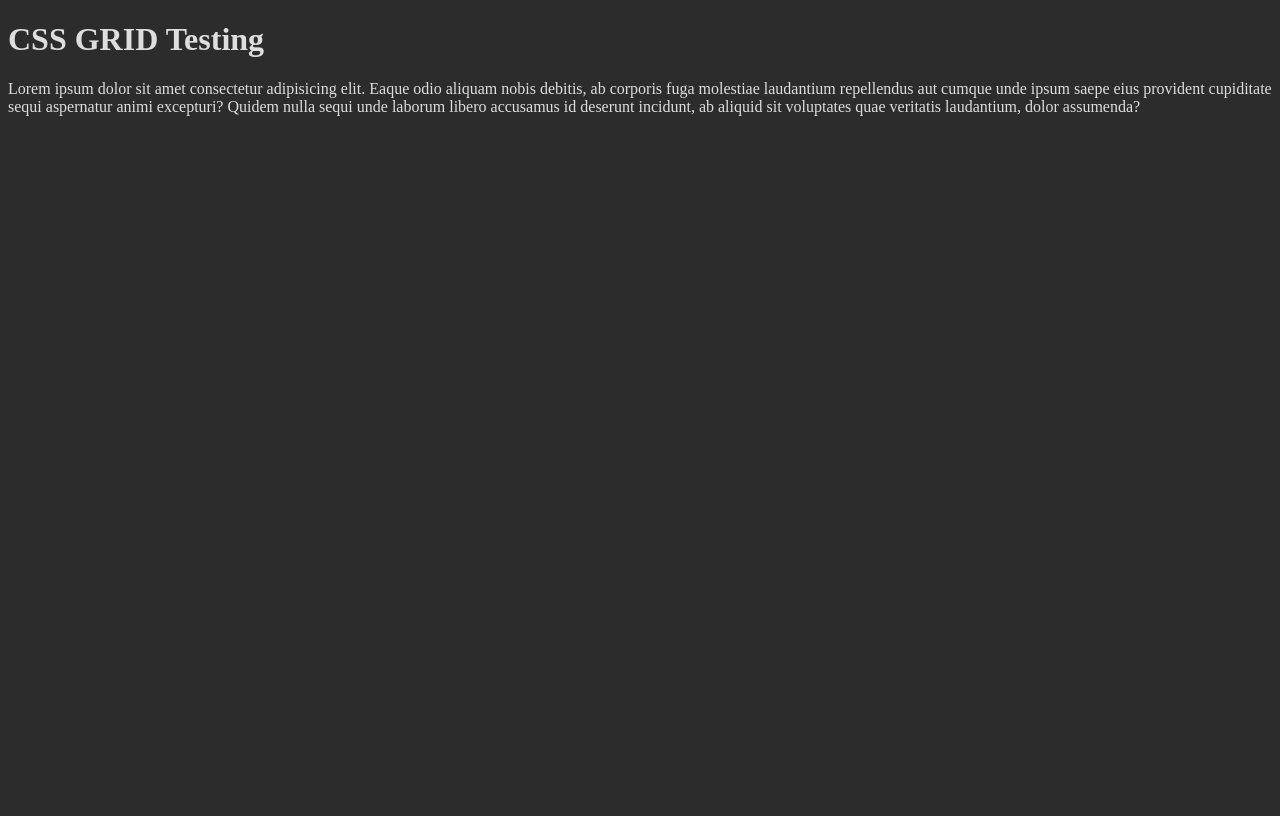
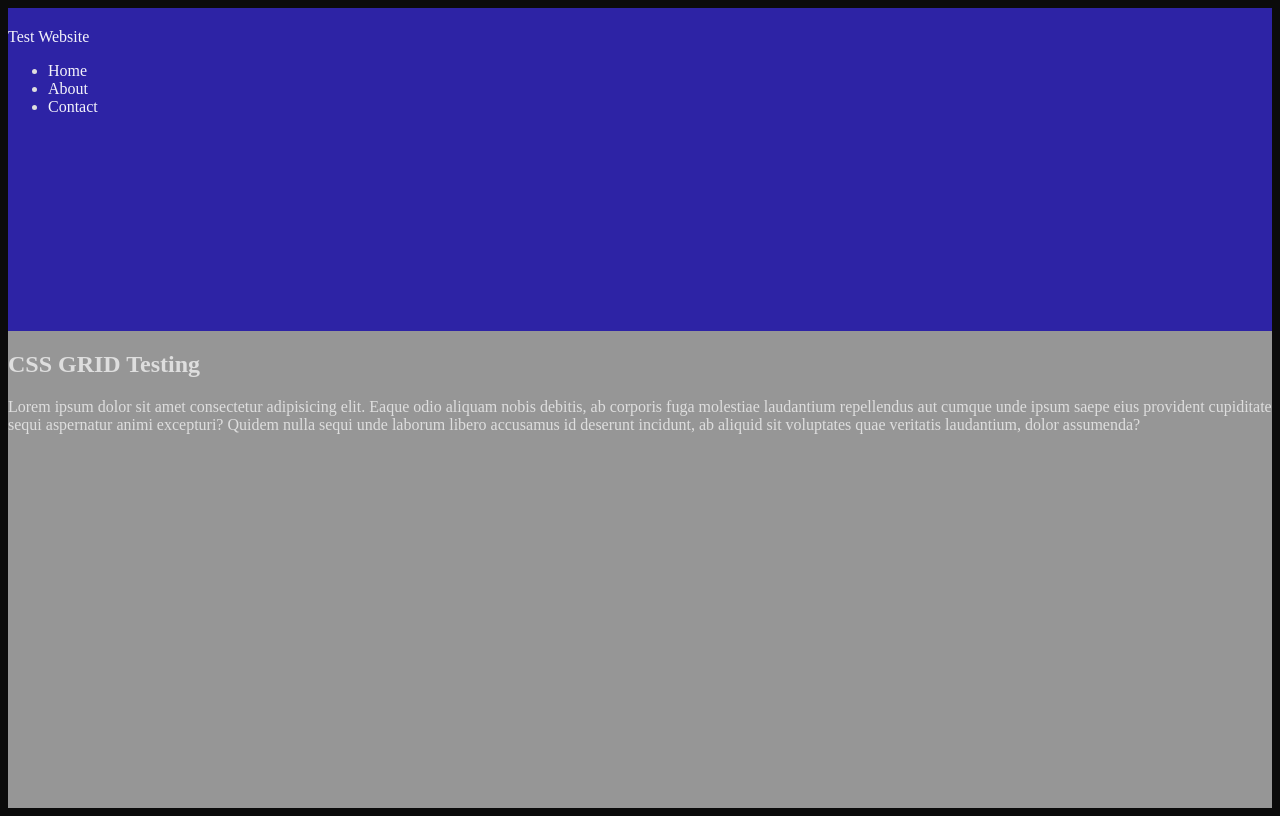
Before and after one commit to huntercox/my-css-edu, a website: page index.html in a window 1280 px wide. Drawn offline with Linux system fonts and the light colour scheme.

Commit message:
Add minireset.css.

```diff
--- a/gulpfile.js
+++ b/gulpfile.js
@@ -17,6 +17,7 @@ function watch() {
     }
   });
   gulp.watch('./*.scss', styles);
+  gulp.watch('./*.html').on('change', browserSync.reload);
   // gulp.watch('./*.php').on('change', browserSync.reload);
   // gulp.watch('./js/**/*.js').on('change', browserSync.reload);
 }
--- a/index.html
+++ b/index.html
@@ -11,16 +11,37 @@
 </head>
 
 <body>
+  <div class="grid-container">
+    <header>
+      <a href="#">Test Website</a>
 
+      <nav>
+        <ul>
+          <li><a href="#">Home</a></li>
+          <li><a href="#">About</a></li>
+          <li><a href="#">Contact</a></li>
+        </ul>
+      </nav>
+    </header>
+
+    <main>
+      <article>
         <h1>
           CSS GRID Testing
         </h1>
 
         <p>Lorem ipsum dolor sit amet consectetur adipisicing elit. Eaque odio aliquam nobis debitis, ab corporis fuga
           molestiae laudantium repellendus aut cumque unde ipsum saepe eius provident cupiditate sequi aspernatur animi
-    excepturi? Quidem nulla sequi unde laborum libero accusamus id deserunt incidunt, ab aliquid sit voluptates quae
+          excepturi? Quidem nulla sequi unde laborum libero accusamus id deserunt incidunt, ab aliquid sit voluptates
+          quae
           veritatis laudantium, dolor assumenda?</p>
+      </article>
+    </main>
 
+    <footer>
+
+    </footer>
+  </div><!-- /.grid-container -->
 
   <script id="__bs_script__">//<![CDATA[
     document.write("<script async src='http://HOST:3000/browser-sync/browser-sync-client.js?v=2.27.5'><\/script>".replace("HOST", location.hostname));
--- a/style.scss
+++ b/style.scss
@@ -1,13 +1,32 @@
-$bg: rgba(44,44,44,1);
+$black: rgba(11,11,11,1);
+$gray: rgba(80,80,80,1);
 $text: rgba(222,222,222,1);
 
+$blue: rgb(45, 35, 165);
+$white: rgba(255,255,255, 0.95);
+
+@import url('./node_modules/minireset.css/minireset.min.css');
 
 body {
-  background-color: $bg;
+  background-color: $black;
   color: $text;
+  min-height: 100vh;
+
+  a {
+    color: $white;
+    text-decoration: none;
+  }
 }
 
 .grid-container {
+  min-height: 100vh;
+  display: grid;
   background-color: rgb(150, 150, 150);
-  display: grid;
+  grid-template-columns: 3;
 }
+
+header {
+  background-color: $blue;
+  width: 100%;
+  padding: 20px 0;
+}
```
Also changed, not shown: package.json (+5 -3 lines), style.css, 1 other file. Lines whose indentation alone changed are shown as unchanged.
